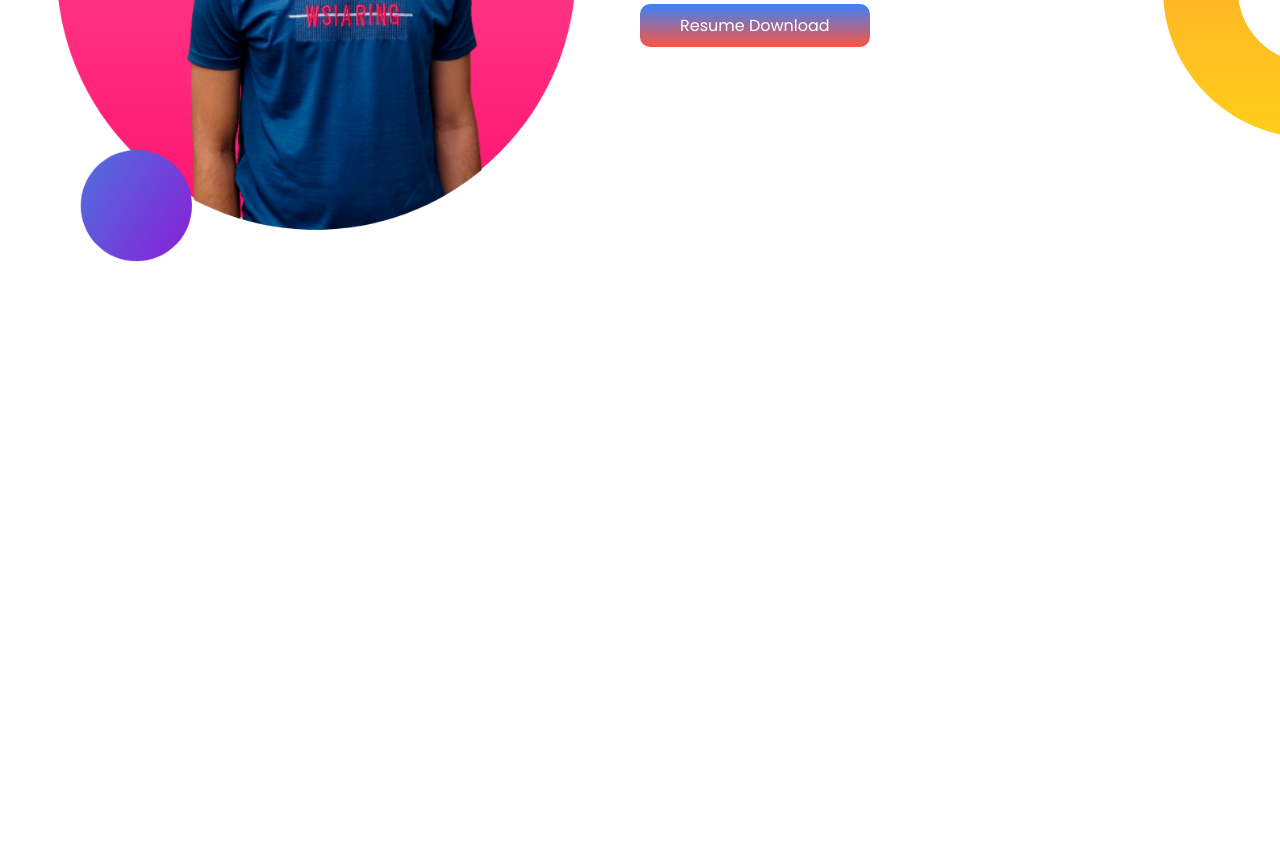
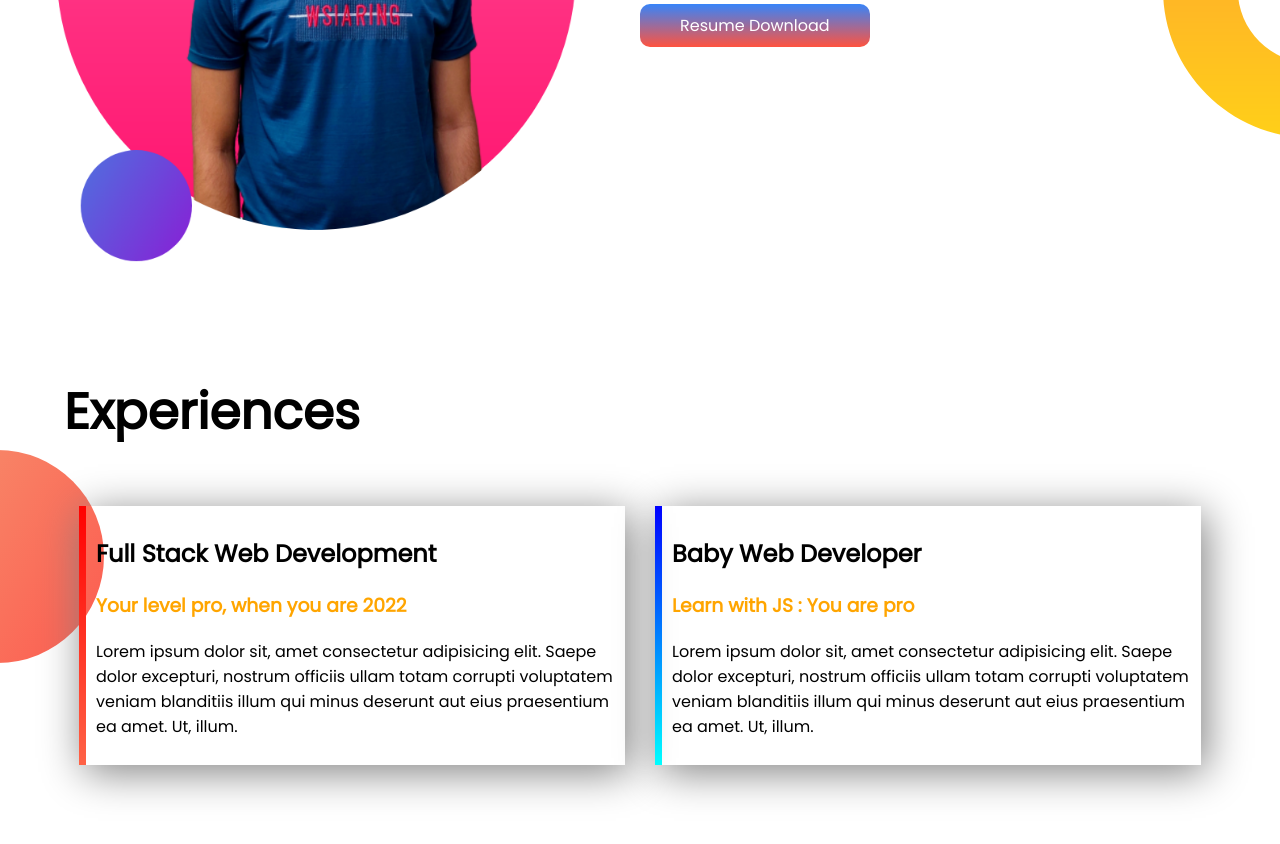
Before and after one commit to coder-sabbir/professional-portfolio, a plain HTML site: page index.html in a window 1280 px wide. Shown: the part 1003-1847 px from the top of the page. Before the commit the page ends 1272 px from the top, so only its background shows below. Drawn offline with Linux system fonts and the light colour scheme.

Commit message:
experiance section done

```diff
--- a/index.html
+++ b/index.html
@@ -35,5 +35,25 @@
             <a class="btn" href="https://drive.google.com">Resume Download</a>
         </div>
     </section>
+    <section id="experience">
+        <h1>Experiences</h1>
+        <div class="experience-content">
+            <div id="fullStack">
+                <h2>Full Stack Web Development</h2>
+                <h3>Your level pro, when you are 2022</h3>
+                <p>Lorem ipsum dolor sit, amet consectetur adipisicing elit. Saepe dolor excepturi, nostrum officiis
+                    ullam totam corrupti voluptatem veniam blanditiis illum qui minus deserunt aut eius praesentium ea
+                    amet. Ut, illum.</p>
+            </div>
+            <div id="babyWeb">
+                <h2>Baby Web Developer</h2>
+                <h3>Learn with JS : You are pro</h3>
+                <p>Lorem ipsum dolor sit, amet consectetur adipisicing elit. Saepe dolor excepturi, nostrum officiis
+                    ullam totam corrupti voluptatem veniam blanditiis illum qui minus deserunt aut eius praesentium ea
+                    amet. Ut, illum.</p>
+            </div>
+        </div>
+    </section>
+
 </body>
 </html>
--- a/style.css
+++ b/style.css
@@ -43,3 +43,33 @@ h1{
 .dream-content img{
     width: 100%;
 }
+
+#experience{
+    background-image: url(images/exp-bg.png);
+    background-repeat: no-repeat;
+    background-position: left;
+    padding: 5%;
+}
+.experience-content{
+    display: flex;
+}
+.experience-content h3{
+    color: orange;
+}
+.experience-content div{
+    box-shadow: 5px 7px 40px gray;
+    height: 80%;
+    margin:15px;
+}
+#fullStack{
+    border-left: 7px solid;
+    border-image: linear-gradient(180deg,red,tomato);
+    border-image-slice: 1;
+    padding: 10px;
+}
+#babyWeb{
+    border-left: 7px solid;
+    border-image: linear-gradient(180deg,blue,cyan);
+    border-image-slice: 1;
+    padding: 10px;
+}
```
